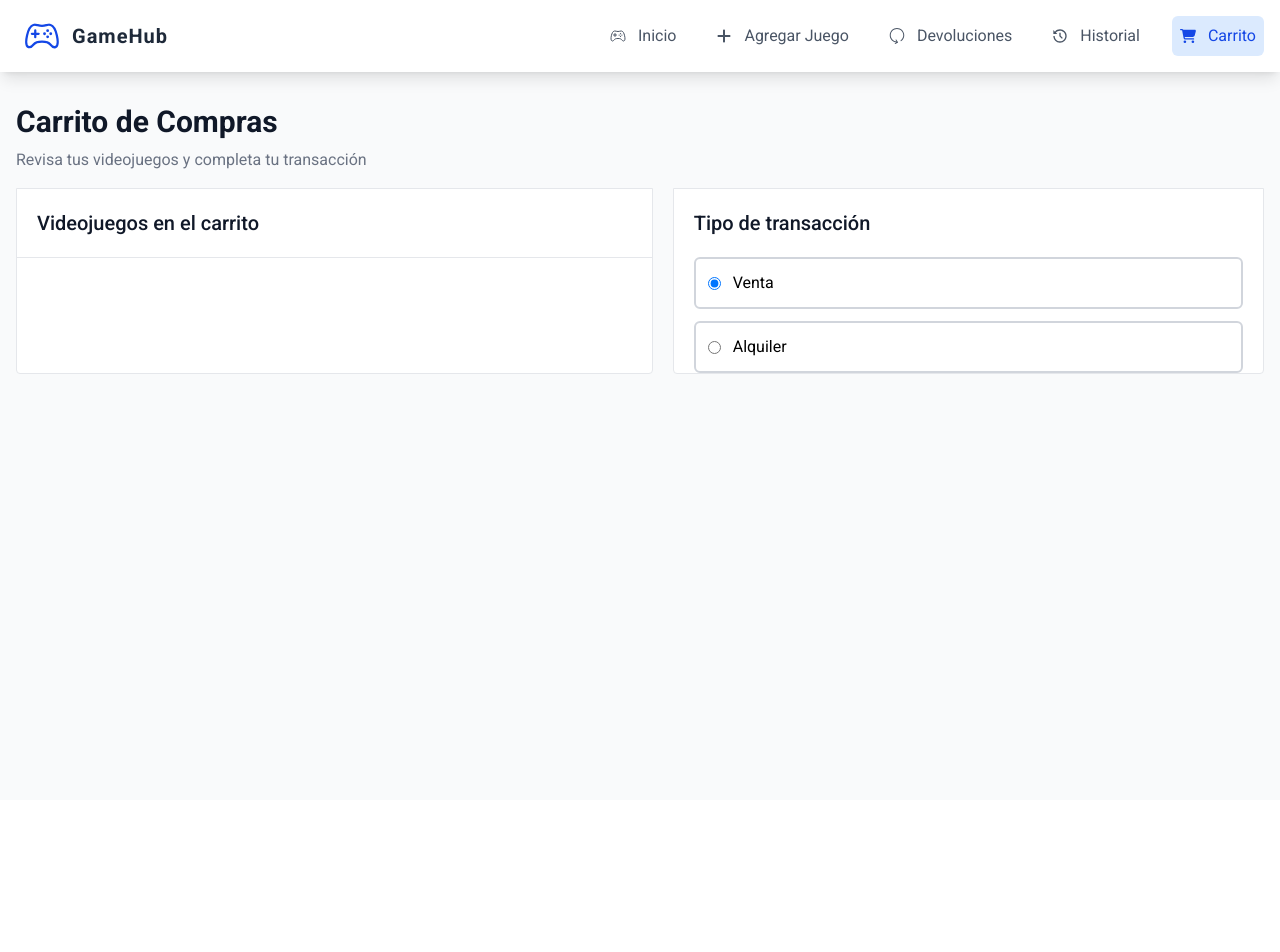
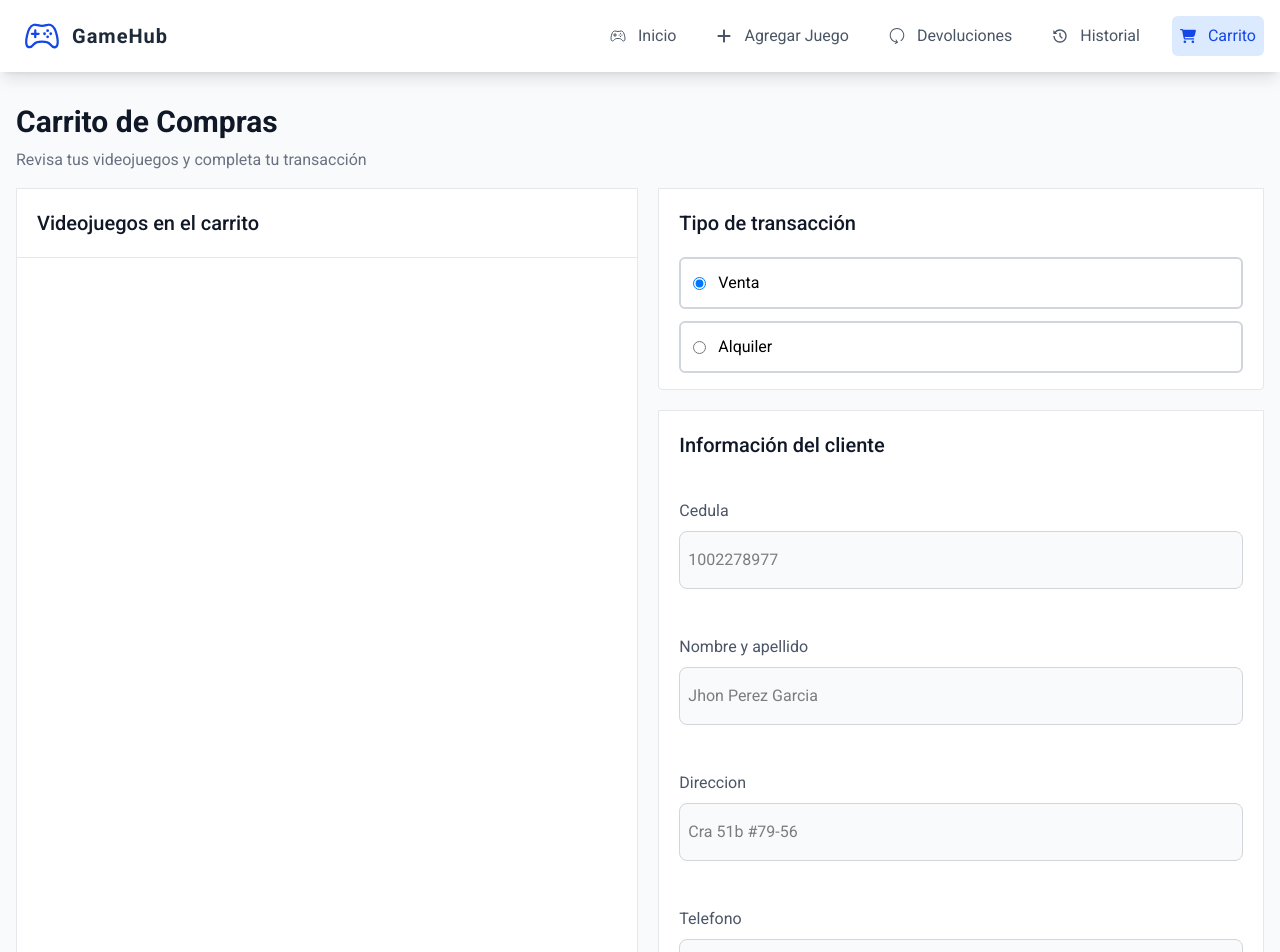
Before and after one commit to ilson28/Gamehub, a React (Vite) app in the folder frontend/gamehub/: page /cart in a window 1280 px wide. Shown: the top 952 px of the page. Before the commit the page ends 800 px from the top, so only its background shows below. Built offline with nearby package versions, Linux system fonts and the light colour scheme.

Commit message:
feat(Cart): integrate ClientForm component and enhance layout for transaction type selection

```diff
--- a/frontend/gamehub/src/components/ClientForm.jsx
+++ b/frontend/gamehub/src/components/ClientForm.jsx
@@ -36,7 +36,7 @@ const ClientForm = forwardRef(({ onSubmit, loading }, ref) => {
 
     return <form
         onSubmit={handleSubmit(onSubmit)}
-        className="flex flex-col gap-2"
+        className="flex flex-col gap-2 p-5"
     >
 
         <InputForm
--- a/frontend/gamehub/src/pages/Cart.jsx
+++ b/frontend/gamehub/src/pages/Cart.jsx
@@ -1,3 +1,4 @@
+import ClientForm from "../components/ClientForm";
 import InputRadioCart from "../components/InputRadioCart";
 import Videojuego from "../components/Videojuego";
 import useCartContext from "../hooks/useCartContext"
@@ -14,7 +15,7 @@ const Cart = () => {
             <h1 className="text-gray-900 font-bold text-3xl">Carrito de Compras</h1>
             <span className="text-gray-500">Revisa tus videojuegos y completa tu transacción</span>
         </div>
-        <div className="flex flex-col gap-5 md:flex-row">
+        <div className="flex flex-col gap-5 lg:flex-row">
 
             <div className="bg-white border border-gray-200 rounded-b-sm grow">
 
@@ -38,11 +39,13 @@ const Cart = () => {
 
             </div>
 
-            <div className="bg-white border border-gray-200 rounded-b-sm grow">
+            <div className="flex flex-col gap-5 grow">
+
+                <div className="bg-white border border-gray-200 rounded-b-sm">
                     <div className="p-5 text-md md:text-xl font-medium text-gray-900">
                         <h2>Tipo de transacción</h2>
                     </div>
-                <div className="px-5 flex flex-col gap-3 ">
+                    <div className="px-5 pb-4 flex flex-col gap-3 ">
 
                         <InputRadioCart
                             id={'sale'}
@@ -62,6 +65,14 @@ const Cart = () => {
 
                     </div>
                 </div>
+                <div className="bg-white border border-gray-200 rounded-b-sm">
+                    <div className="p-5 text-md md:text-xl font-medium text-gray-900">
+                        <h2>Información del cliente</h2>
+                    </div>
+                    <ClientForm />
+                </div>
+            </div>
+
         </div>
 
 
```
Lines whose indentation alone changed are shown as unchanged.
